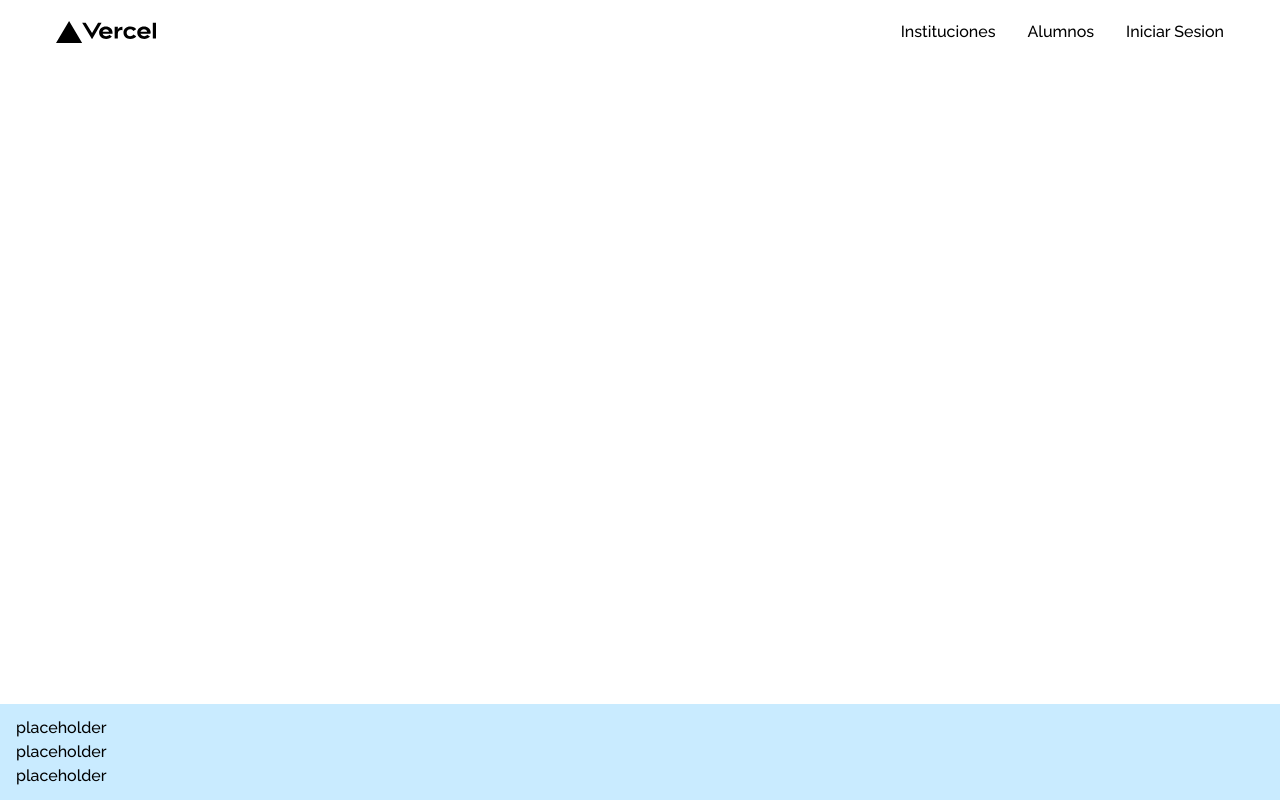
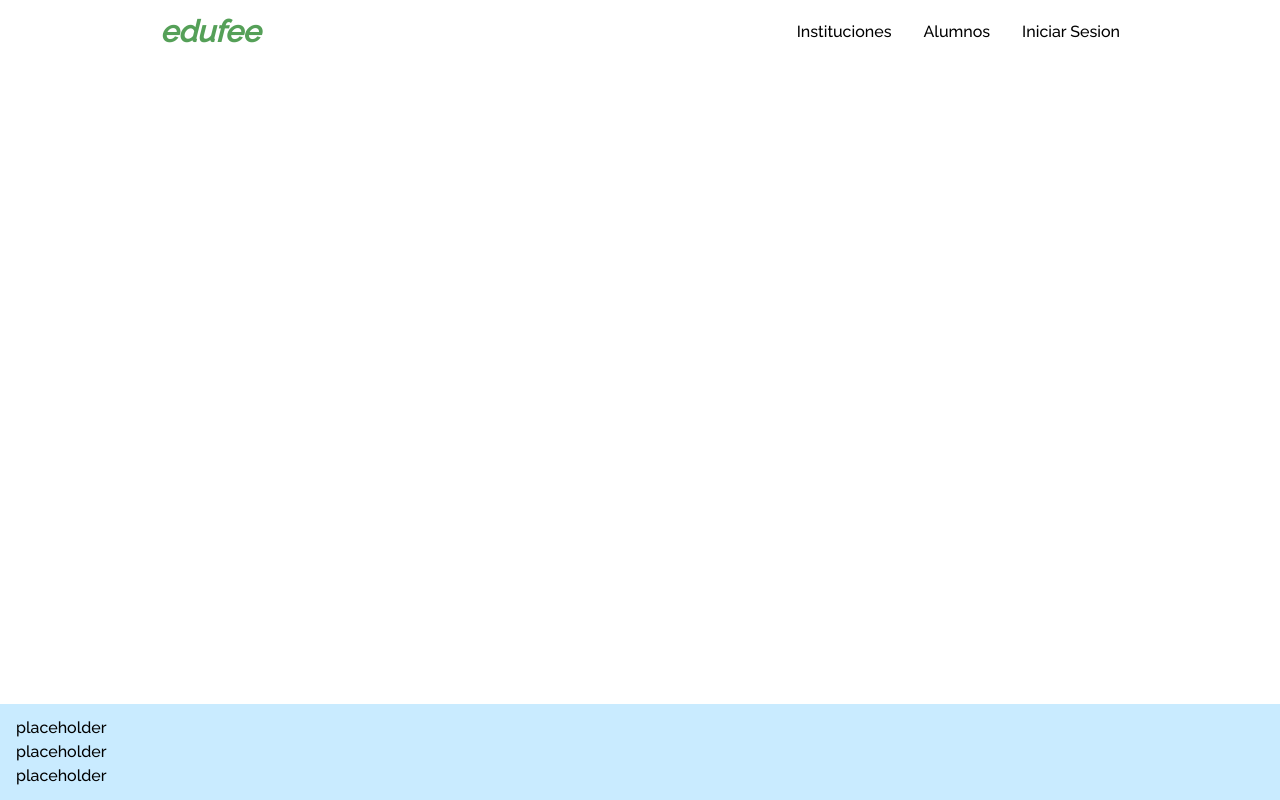
Before and after one commit to MCEmilyMorales/Edufee-, a Next.js app in the folder front/my-app/: page /profile-client in a window 1280 px wide. Built offline with nearby package versions, Linux system fonts and the light colour scheme; no server answers.

Commit message:
nav lista

```diff
--- a/front/my-app/src/app/profile-client/page.tsx
+++ b/front/my-app/src/app/profile-client/page.tsx
@@ -1,6 +1,7 @@
 'use client';
 
 import { useUser } from '@auth0/nextjs-auth0/client';
+import Image from 'next/image';
 
 
 export default function ProfileClient() {
@@ -12,9 +13,10 @@ export default function ProfileClient() {
   console.log(user)
   return (
       user && (
-          <div>
+          <div className='w-96 text-black border border-black absolute top-1/2 left-1/2 -translate-x-1/2 -translate-y-1/2'>
             <h2>{user.name}</h2>
             <p>{user.email}</p>
+            <img src={user.picture!} alt="" />
           </div>
       )
   );
--- a/front/my-app/src/components/navbar/navbar.tsx
+++ b/front/my-app/src/components/navbar/navbar.tsx
@@ -3,21 +3,22 @@ import React, { useEffect, useRef } from 'react'
 import Image from 'next/image'
 import BotonLink from '../botonLink/boton'
 import { Transition } from '@headlessui/react';
-import { tokenStore } from '@/store/tokenStore';
+import { useUser } from '@auth0/nextjs-auth0/client';
+import { useRouter } from 'next/navigation';
+import Link from 'next/link';
 
 const Navbar = () => {
   const [open, setOpen] = React.useState(false);
   const dropdownRef = useRef<HTMLDivElement>(null);
-  const token = tokenStore((state) => state.token);
-  const setToken = tokenStore((state) => state.setToken);
+  const { user } = useUser();
+  const router = useRouter();
 
   const handleClick = () => {
     setOpen(!open);
   };
 
   const handleLogout = () => {
-    localStorage.removeItem("token");
-    setToken("");
+    router.push('/api/auth/logout');
   };
   const handleClickOutside = (event: MouseEvent) => {
     if (dropdownRef.current && !dropdownRef.current.contains(event.target as Node)) {
@@ -37,19 +38,19 @@ const Navbar = () => {
   }, [open]);
 
   return (
-    <div className='h-16 bg-white w-full fixed'>
+    <div className='h-16 bg-white w-full fixed z-50'>
       {
-        token !== "" ? (
+        user ? (
           <nav className='h-full flex items-center justify-between'>
-            <div className='ml-14'>
-              <Image src="/vercel.svg" alt="Vercel Logo" width={100} height={50} className='text-white' />
-            </div>
-            <ul className='flex items-center gap-8 pr-14 text-black'>
+            <Link href="/" className='ml-40'>
+              <p className='text-3xl text-[#55A058] font-bold italic'>edufee</p>
+            </Link>
+            <ul className='flex items-center gap-8 pr-40 text-black'>
               <BotonLink link="/instituciones" text="Instituciones" />
               <BotonLink link="/alumnos" text="Alumnos" />
               <div className='text-black flex items-center'>
                 <div className='w-8 h-8 mr-2'>
-                  <img src="https://upload.wikimedia.org/wikipedia/commons/9/99/Sample_User_Icon.png" alt="" className='text-black ' />
+                  <img src={user.picture!} alt="" className='text-black rounded-sm' />
                 </div>
                 <div className='relative' ref={dropdownRef}>
                   <button className="flex items-center mr-5" onClick={handleClick}>
@@ -93,19 +94,18 @@ const Navbar = () => {
                     enterTo="transform opacity-100 scale-100"
                     leave="transition ease-in duration-300"
                     leaveFrom="transform opacity-100 scale-100"
-                    leaveTo="transform opacity-0 scale-95"
-                  >
-                    <div className="backdrop-blur-md bg-gray-800 absolute top-10 right-2 flex flex-col items-center rounded-lg text-white z-50 w-44 ">
+                    leaveTo="transform opacity-0 scale-95">
+                    <div className="backdrop-blur-md bg-gray-800 absolute top-10 right-0 flex flex-col items-center rounded-lg text-white z-50 w-44 ">
                       <a href="/profile" className="p-3 text-base flex items-center justify-between w-full hover:bg-white/10 hover:rounded-t-lg transition-all duration-200">
                         Perfil
                         <svg xmlns="http://www.w3.org/2000/svg" fill="none" viewBox="0 0 24 24" strokeWidth={1.5} stroke="currentColor" className="size-5">
                           <path strokeLinecap="round" strokeLinejoin="round" d="M17.982 18.725A7.488 7.488 0 0 0 12 15.75a7.488 7.488 0 0 0-5.982 2.975m11.963 0a9 9 0 1 0-11.963 0m11.963 0A8.966 8.966 0 0 1 12 21a8.966 8.966 0 0 1-5.982-2.275M15 9.75a3 3 0 1 1-6 0 3 3 0 0 1 6 0Z" />
                         </svg>
                       </a>
+                      <a href="/api/auth/logout" className='w-full'>
                       <button
                         onClick={handleLogout}
-                        className="p-3 text-base cursor-pointer flex items-center justify-between w-full hover:text-red-600 hover:bg-black/10 hover:rounded-b-lg transition-all duration-200"
-                      >
+                        className="p-3 text-base cursor-pointer flex items-center justify-between w-full hover:text-red-600 hover:bg-black/10 hover:rounded-b-lg transition-all duration-200">
                         Cerrar Sesión
                         <svg
                           xmlns="http://www.w3.org/2000/svg"
@@ -113,8 +113,7 @@ const Navbar = () => {
                           viewBox="0 0 24 24"
                           strokeWidth={1.5}
                           stroke="currentColor"
-                          className="size-5"
-                        >
+                          className="size-5">
                           <path
                             strokeLinecap="round"
                             strokeLinejoin="round"
@@ -122,6 +121,7 @@ const Navbar = () => {
                           />
                         </svg>
                       </button>
+                      </a>
                     </div>
                   </Transition>
                 </div>
@@ -130,13 +130,13 @@ const Navbar = () => {
           </nav>
         ) : (
           <nav className='h-full flex items-center justify-between'>
-            <div className='ml-14'>
-              <Image src="/vercel.svg" alt="Vercel Logo" width={100} height={50} className='text-white' />
-            </div>
-            <ul className='flex gap-8 pr-14 text-black'>
+            <Link href="/" className='ml-40'>
+              <p className='text-3xl text-[#55A058] font-bold italic'>edufee</p>
+            </Link>
+            <ul className='flex gap-8 pr-40 text-black'>
               <BotonLink link="/instituciones" text="Instituciones" />
               <BotonLink link="/alumnos" text="Alumnos" />
-              <BotonLink link="/login" text="Iniciar Sesion" />
+              <BotonLink link="/api/auth/login" text="Iniciar Sesion" />
             </ul>
           </nav>
         )
```
Also changed, not shown: 1 other file (tests, documents, lock files or other folders).
